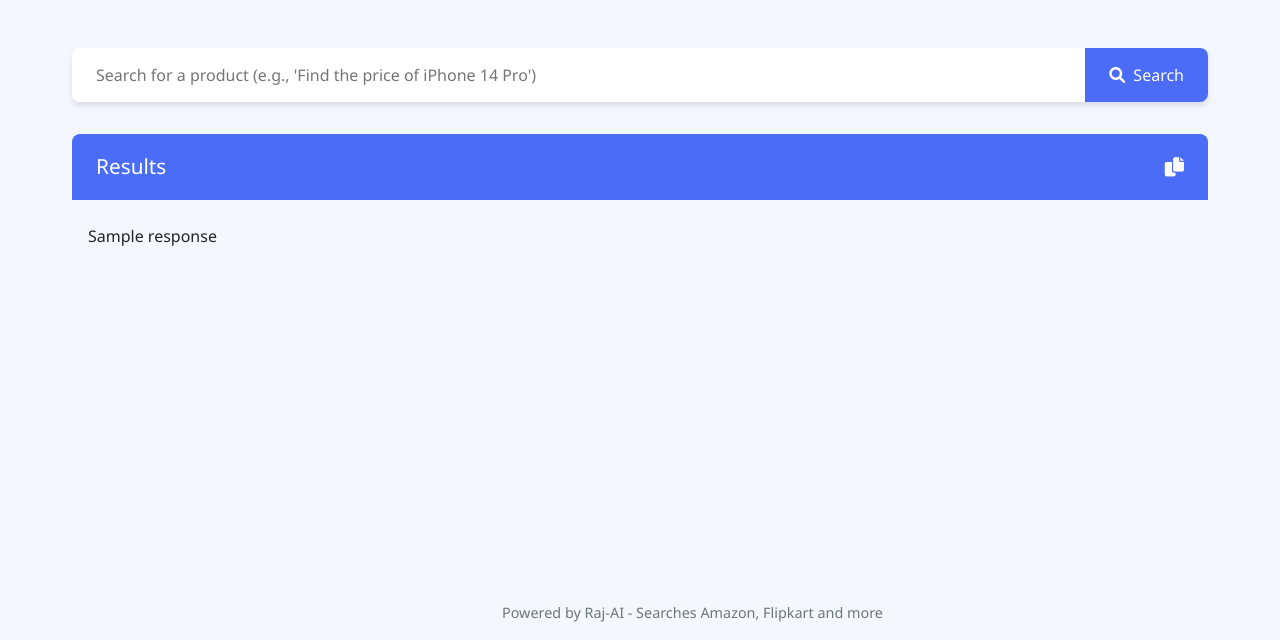
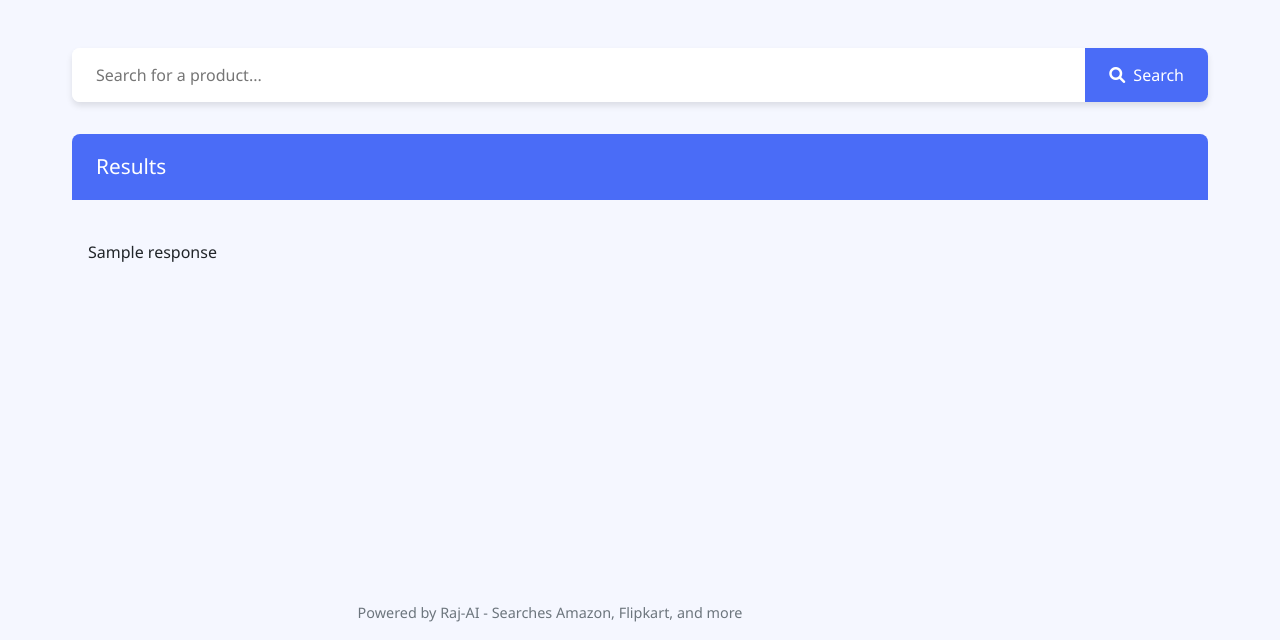
Before and after one commit to Dhanush-Raj1/Product-Search-Agent-Project, a Flask app: template templates/index1.html in a window 1280 px wide. Shown: the part 160-800 px from the top of the page. Run offline with Flask 3, Linux system fonts and the light colour scheme; the template is opened without the code that fills it: most values are stand-ins (such as "Sample title", 1, 10 or a date in 2020).

Commit message:
modified website files

```diff
--- a/static/styles1.css
+++ b/static/styles1.css
@@ -120,9 +119,6 @@ h1 i {
     background-color: var(--primary-color);
     color: white;
     padding: 1rem 1.5rem;
-    display: flex;
-    justify-content: space-between;
-    align-items: center;
     border-radius: var(--border-radius) var(--border-radius) 0 0;
     margin-bottom: 1.5rem;
 }
@@ -132,39 +128,17 @@ h1 i {
     font-weight: 500;
 }
 
-.response-header button {
-    background: transparent;
-    border: none;
-    color: white;
-    cursor: pointer;
-    font-size: 1.2rem;
-}
-
-.response-header button:hover {
-    opacity: 0.8;
-}
-
 .response-content {
-    padding: 0 1rem;
+    padding: 1rem;
 }
 
 /* Styling for markdown content */
-.response-content h2 {
+.response-content h2,
+.response-content h3,
+.response-content h4 {
     color: var(--accent-color);
     margin-top: 1.5rem;
     margin-bottom: 1rem;
-}
-
-.response-content h3 {
-    color: var(--accent-color);
-    margin-top: 1.2rem;
-    margin-bottom: 0.8rem;
-}
-
-.response-content h4 {
-    color: var(--accent-color);
-    margin-top: 1rem;
-    margin-bottom: 0.6rem;
 }
 
 .response-content ul, .response-content ol {
@@ -216,16 +190,17 @@ h1 i {
     font-family: 'Courier New', Courier, monospace;
 }
 
+/* Centered Footer */
 footer {
-    margin-left: 430px;
+    text-align: center;
     margin-top: 3rem;
     color: var(--secondary-color);
     font-size: 0.9rem;
     position: absolute;
     bottom: 0;
-    /*width: 100%;*/
+    width: 70%;
     padding: 1rem 0;
-
+    margin-left: 30px;
 }
 
 /* Responsive adjustments */
--- a/templates/index1.html
+++ b/templates/index1.html
@@ -6,7 +6,6 @@
     <title>Product Search Agent</title>
     <link rel="stylesheet" href="{{ url_for('static', filename='styles1.css') }}">
     <link rel="stylesheet" href="https://cdnjs.cloudflare.com/ajax/libs/font-awesome/6.0.0/css/all.min.css">
-    <link rel="stylesheet" href="https://cdnjs.cloudflare.com/ajax/libs/highlight.js/11.7.0/styles/default.min.css">
 </head>
 <body>
     <div class="container">
@@ -16,15 +15,20 @@
         </header>
 
         <div class="search-container">
-            <form method="POST" action="/">
+            <form method="POST" action="/" id="search-form">
                 <div class="input-group">
-                    <input type="text" id="query" name="query" placeholder="Search for a product (e.g., 'Find the price of iPhone 14 Pro')" required>
+                    <input type="text" id="query" name="query" placeholder="Search for a product..." required>
                     <button type="submit" id="search-button">
                         <i class="fas fa-search"></i>
                         <span>Search</span>
                     </button>
                 </div>
             </form>
+        </div>
+
+        <div class="loading-container" id="loading-spinner" style="display: none;">
+            <div class="spinner"></div>
+            <p>Processing your request...</p>
         </div>
 
         {% if error %}
@@ -37,9 +41,6 @@
         <div class="response-container">
             <div class="response-header">
                 <h2>Results</h2>
-                <button onclick="copyToClipboard()" title="Copy to clipboard">
-                    <i class="fas fa-copy"></i>
-                </button>
             </div>
             <div class="response-content">
                 {{ response | safe }}
@@ -48,22 +49,14 @@
         {% endif %}
 
         <footer>
-            <p>Powered by Raj-AI - Searches Amazon, Flipkart and more</p>
+            <p>Powered by Raj-AI - Searches Amazon, Flipkart, and more</p>
         </footer>
     </div>
 
     <script>
-        // Minimal JavaScript just for copy functionality
-        function copyToClipboard() {
-            const responseText = document.querySelector('.response-content').innerText;
-            navigator.clipboard.writeText(responseText).then(function() {
-                const copyButton = document.querySelector('.response-header button i');
-                copyButton.className = 'fas fa-check';
-                setTimeout(function() {
-                    copyButton.className = 'fas fa-copy';
-                }, 2000);
-            });
-        }
+        document.getElementById("search-form").addEventListener("submit", function() {
+            document.getElementById("loading-spinner").style.display = "block";  // Show spinner
+        });
     </script>
 </body>
 </html>
```
Also changed, not shown: other parts of static/styles1.css (+26 -3 lines).
